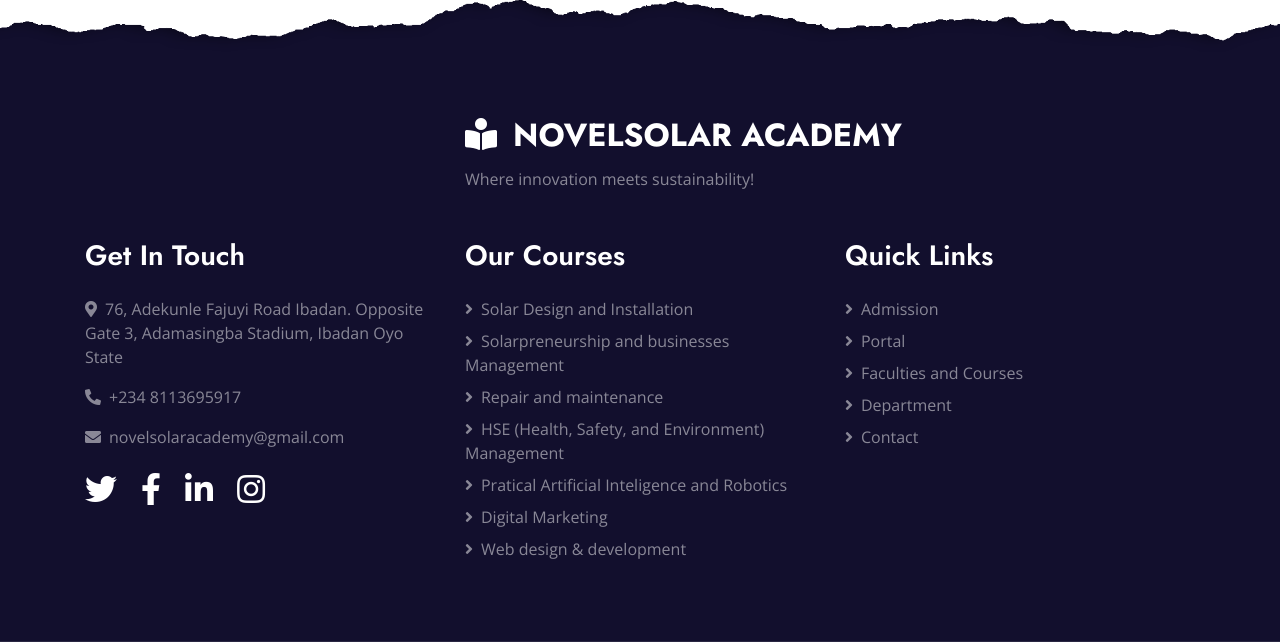
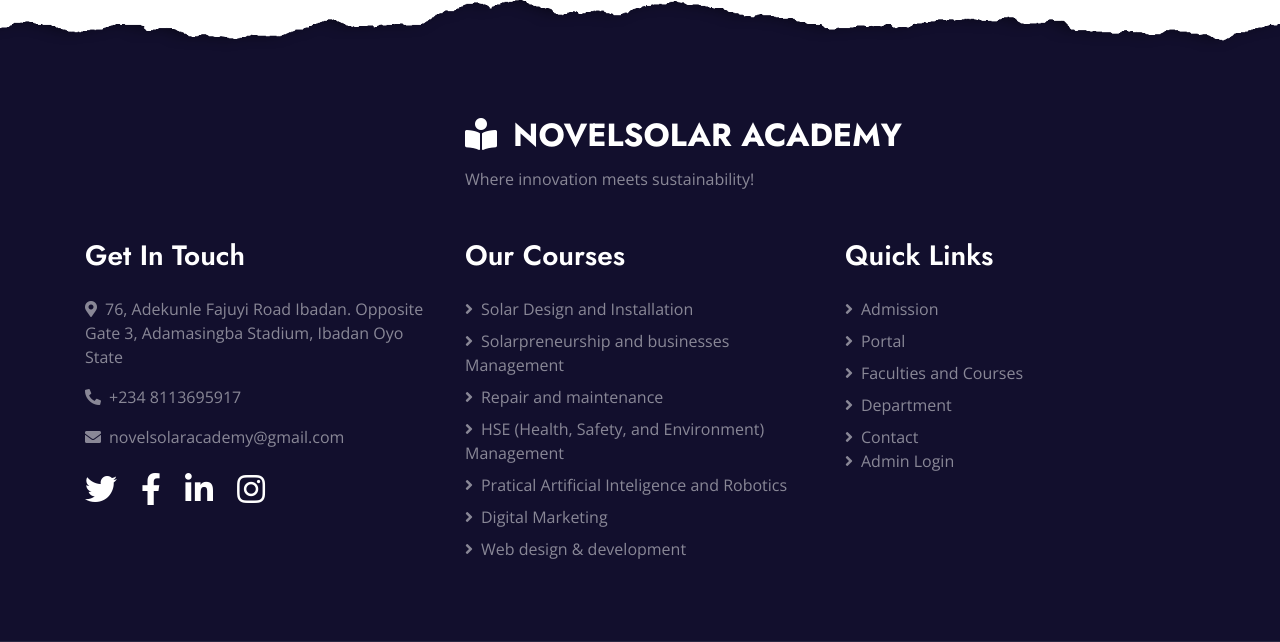
Before and after one commit to novelacadhost-sketch/novelacad, a Flask app: page / in a window 1280 px wide. Shown: the part 4885-5527 px from the top of the page. Run offline with Flask 3, Linux system fonts and the light colour scheme; some libraries are stand-ins or nearby versions.

```diff
--- a/templates/index.html
+++ b/templates/index.html
@@ -689,6 +689,8 @@
                             Courses</a>
                         <a class="text-white-50 mb-2" href="#"><i class="fa fa-angle-right mr-2"></i>Department</a>
                         <a class="text-white-50" href="#"><i class="fa fa-angle-right mr-2"></i>Contact</a>
+                        <a class="text-white-50" href="{{ url_for('admin_login') }}"><i
+                                class="fa fa-angle-right mr-2"></i>Admin Login</a>
 
                     </div>
                 </div>
```
